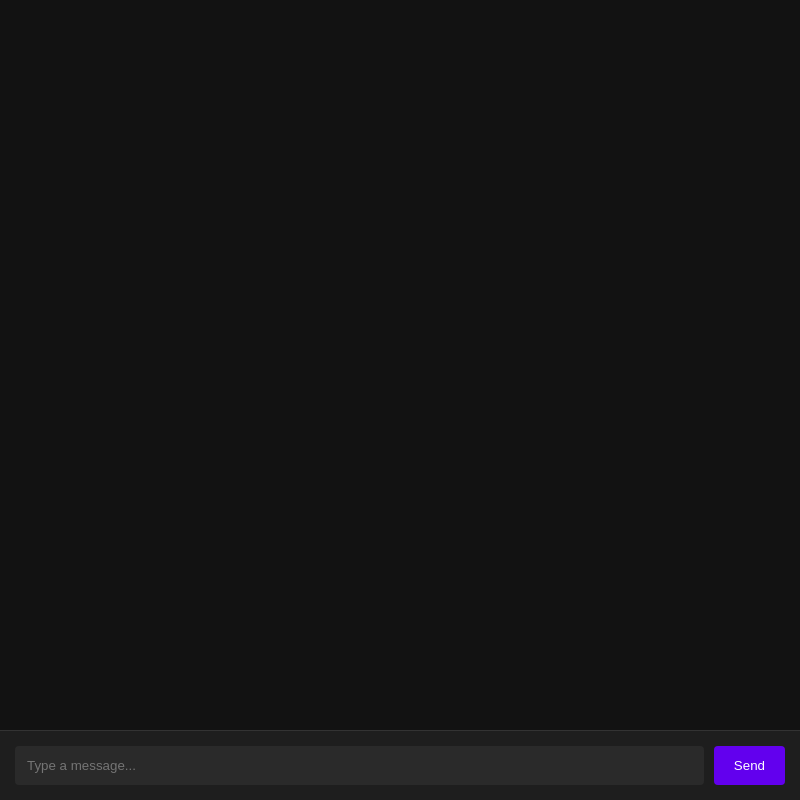
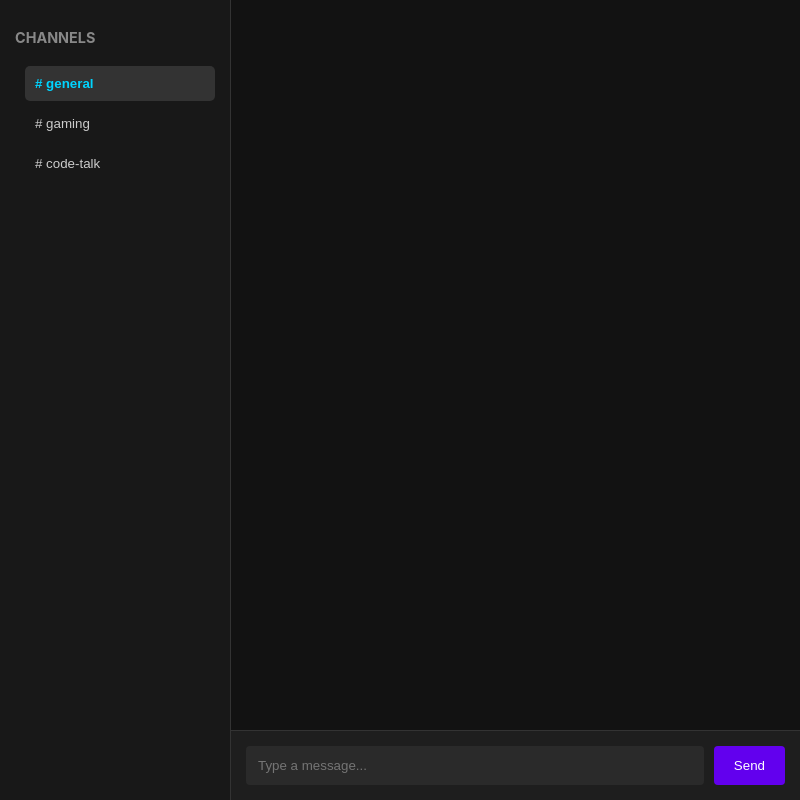
Before and after one commit to viezefreddie1991-jpg/vibechat, an Electron app: page index.html in a window 800 px wide. Drawn offline with nearby package versions, Linux system fonts and the light colour scheme; no server answers.

Commit message:
rooms test

```diff
--- a/index.html
+++ b/index.html
@@ -32,12 +32,31 @@
         <button id="join-btn">Join Chat</button>
     </div>
 </div>
+
+
+
+
+
+<div id="app-container">
+    <aside id="sidebar">
+        <h3>Channels</h3>
+        <button class="channel-btn active" onclick="switchRoom('general')"># general</button>
+        <button class="channel-btn" onclick="switchRoom('gaming')"># gaming</button>
+        <button class="channel-btn" onclick="switchRoom('code-talk')"># code-talk</button>
+    </aside>
+
+    <main id="chat-main">
         <ul id="messages"></ul>
         <div id="typing-indicator" style="padding: 5px 20px; font-size: 0.8rem; color: #888; height: 20px;"></div>
         <form id="form">
             <input id="input" autocomplete="off" placeholder="Type a message..." />
             <button>Send</button>
         </form>
+    </main>
+</div>
+
+
+
 
 <script src="/socket.io/socket.io.js"></script>
 <style>
@@ -76,6 +95,45 @@
         display: flex;
         opacity: 1;
     }
+
+
+    /* Container for Sidebar + Chat */
+    #app-container {
+        display: flex;
+        height: 100vh;
+        width: 100vw;
+        overflow: hidden;
+    }
+
+    /* Sidebar Styling */
+    #sidebar {
+        width: 200px;
+        background: #181818;
+        border-right: 1px solid #333;
+        display: flex;
+        flex-direction: column;
+        padding: 15px;
+    }
+
+    #sidebar h3 { font-size: 0.9rem; color: #888; margin-bottom: 20px; text-transform: uppercase; }
+
+    .channel-btn {
+        background: transparent; border: none; color: #ccc;
+        text-align: left; padding: 10px; cursor: pointer;
+        border-radius: 5px; margin-bottom: 5px; transition: 0.2s;
+    }
+
+    .channel-btn:hover { background: #252525; color: white; }
+    .channel-btn.active { background: #333; color: #00d4ff; font-weight: bold; }
+
+    /* Main Chat Area */
+    #chat-main {
+        flex-grow: 1;
+        display: flex;
+        flex-direction: column;
+        position: relative;
+    }
+
 </style>
 
 <script>
@@ -90,7 +148,29 @@
     const nameInput = document.getElementById('name-input');
     const joinBtn = document.getElementById('join-btn');
 
+    let currentRoom = 'general';
 
+    function switchRoom(newRoom) {
+        if (newRoom === currentRoom) return;
+
+        // Visual active state for buttons
+        document.querySelectorAll('.channel-btn').forEach(btn => {
+            btn.classList.toggle('active', btn.innerText.includes(newRoom));
+        });
+
+        // 1. Clear the UI immediately so it feels snappy
+        messages.innerHTML = '';
+
+        // 2. Tell the server to move us and send new history
+        socket.emit('switch-room', { oldRoom: currentRoom, newRoom: newRoom });
+        currentRoom = newRoom;
+    }
+
+    // This remains the same as before, but now it fires every time you switch
+    socket.on('load history', (history) => {
+        messages.innerHTML = ''; // Double-check it's clear
+        history.forEach(data => addMessageToUI(data));
+    });
 
 
     joinBtn.addEventListener('click', () => {
@@ -130,12 +210,12 @@
         }, 2000);
     });
 
-    // Handle the history dump
+    /*// Handle the history dump
     socket.on('load history', (history) => {
         // Clear current view (optional) and load all old messages
         messages.innerHTML = '';
         history.forEach(data => addMessageToUI(data));
-    });
+    });*/
 
     // 2. Listen for others typing
     socket.on('user typing', (data) => {
--- a/main.js
+++ b/main.js
@@ -9,6 +9,7 @@ function createWindow() {
             contextIsolation: false
         }
     });
+    win.setMenuBarVisibility(false)
 
     // Load your LIVE hosted URL instead of localhost
     win.loadURL('https://vibechat-mgc3.onrender.com');
```
Also changed, not shown: server.js (+29 -8 lines). Lines whose indentation alone changed are shown as unchanged.
